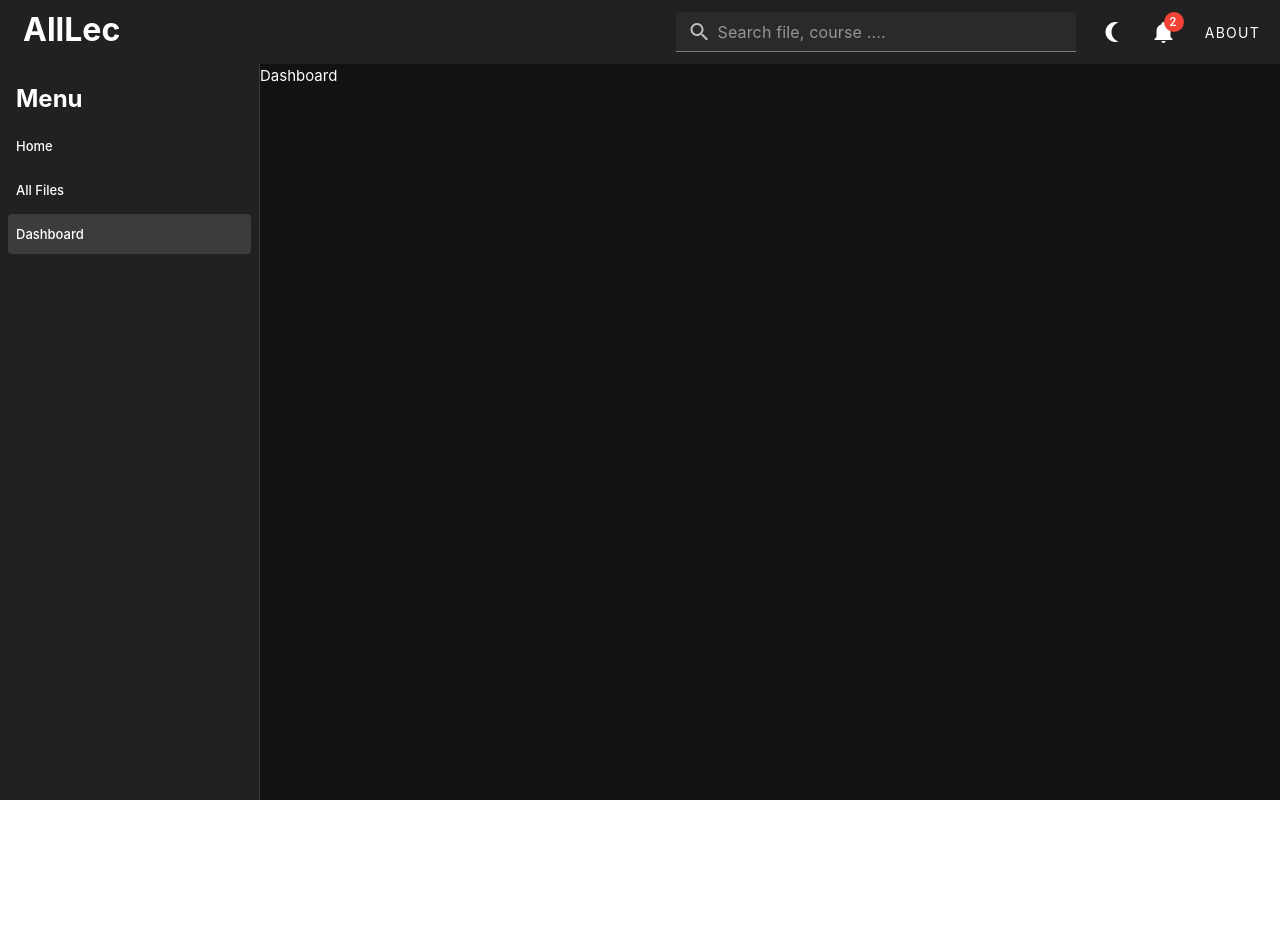
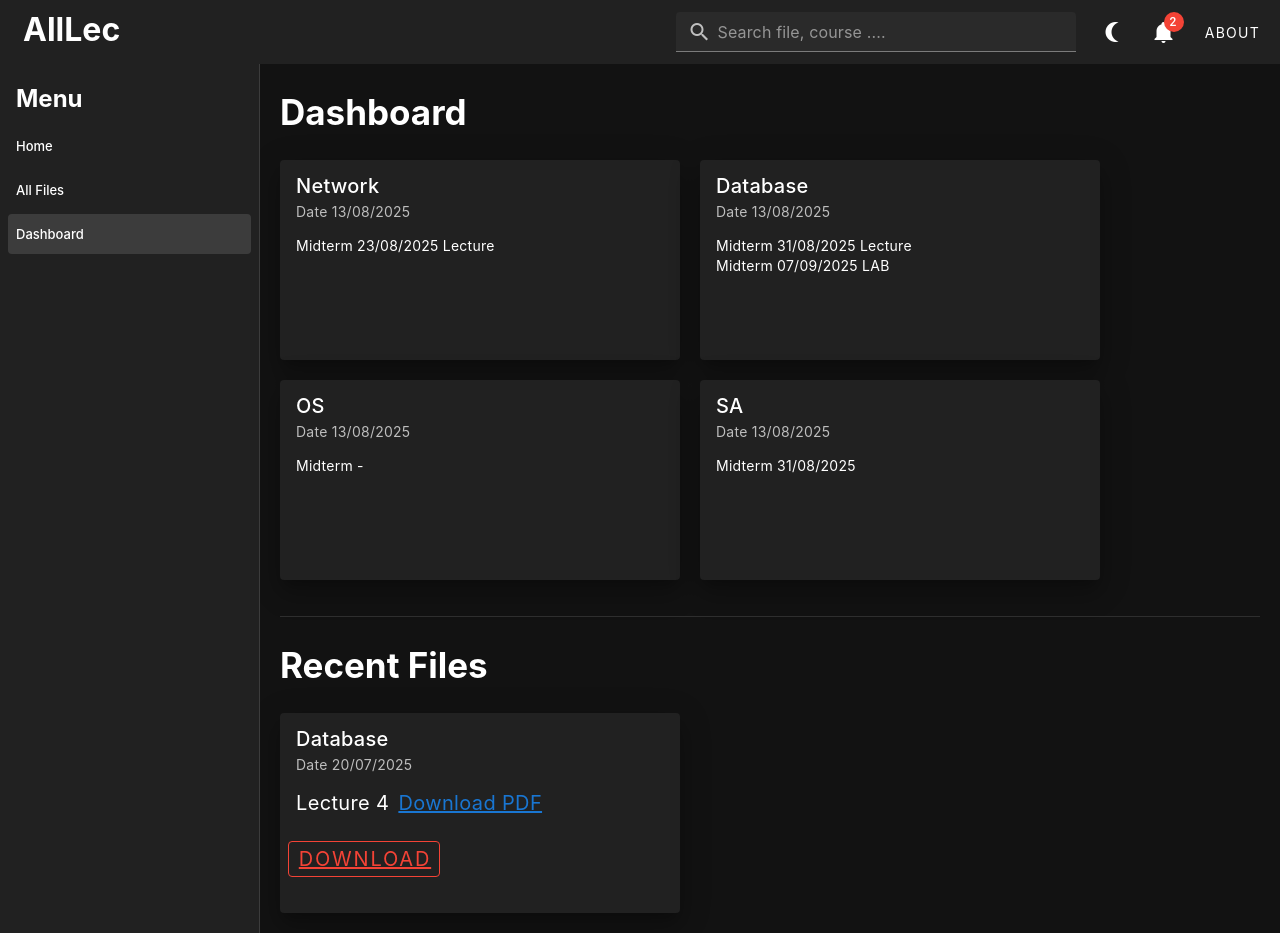
Before and after one commit to BecomeMyDiary/AllLec, a Vue app: page /dashboard in a window 1280 px wide. Before the commit the page ends 800 px from the top, so only its background shows below. Built offline with nearby package versions, Linux system fonts and the light colour scheme.

Commit message:
UpdateDashboard

```diff
--- a/src/pages/Dashboard.vue
+++ b/src/pages/Dashboard.vue
@@ -1,9 +1,128 @@
 <template>
-    <div>
+    <div style="font-size: 35px; font-weight: bold; margin-left: 20px; margin-top: 20px;">
         Dashboard
     </div>
+
+    <div class="container">
+      <v-card elevation="16" class="fixed-card">
+        <v-card-item>
+          <v-card-title>
+            Network
+          </v-card-title>
+          <v-card-subtitle>
+            Date 13/08/2025
+          </v-card-subtitle>
+        </v-card-item>
+        <v-card-text>
+          Midterm 23/08/2025 Lecture
+        </v-card-text>
+      </v-card>
+
+      <v-card elevation="16" class="fixed-card">
+        <v-card-item>
+          <v-card-title>
+            Database
+          </v-card-title>
+          <v-card-subtitle>
+            Date 13/08/2025
+          </v-card-subtitle>
+        </v-card-item>
+        <v-card-text>
+          Midterm 31/08/2025 Lecture <br>
+          Midterm 07/09/2025 LAB
+        </v-card-text>
+      </v-card>
+
+      <v-card elevation="16" class="fixed-card">
+        <v-card-item>
+          <v-card-title>
+            OS
+          </v-card-title>
+          <v-card-subtitle>
+            Date 13/08/2025
+          </v-card-subtitle>
+        </v-card-item>
+        <v-card-text>
+          Midterm -
+
+        </v-card-text>
+      </v-card>
+
+      <v-card elevation="16" max-width="500" class="fixed-card" >
+        <v-card-item>
+          <v-card-title>
+            SA
+          </v-card-title>
+          <v-card-subtitle>
+            Date 13/08/2025
+          </v-card-subtitle>
+        </v-card-item>
+        <v-card-text >
+          Midterm 31/08/2025
+
+        </v-card-text>
+      </v-card>
+    </div>
+
+    <v-divider class="my-4" style="margin: 20px;"></v-divider>
+
+    <div style="font-size: 35px; font-weight: bold; margin-left: 20px; margin-top: 20px;">
+        Recent Files
+    </div>
+
+    <div class="container">
+      <v-card elevation="16" class="fixed-card">
+        <v-card-item>
+          <v-card-title>
+            Database
+          </v-card-title>
+          <v-card-subtitle>
+            Date 20/07/2025
+          </v-card-subtitle>
+        </v-card-item>
+        <v-card-text style="font-size: 20px;">
+          Lecture 4
+          <a href="C:\Users\User\Desktop\cp\P2\Database\Lec\L04_EER_Model_student.pdf" download> Download PDF</a>
+        </v-card-text>
+      <v-card-actions>
+        <v-btn
+          color="red"
+          variant="outlined"
+          href="https://drive.google.com/file/d/1N2Dqk2MkGe9uB4eZ__F6K7ndm2_0mQv7/view"
+          target="_blank"
+          style="font-size: 20px;"
+        >
+          Download
+        </v-btn>
+
+
+
+      </v-card-actions>
+      </v-card>
+    </div>
+
 </template>
 
-<style>
+<style scoped>
+.container {
+  display: flex;
+  flex-direction: row; /* วางเป็นแนวนอน */
+  align-items: flex-start; /* จัดให้ชิดบน */
+  gap: 20px; /* เว้นช่องว่างระหว่างการ์ด */
+  padding: 20px; /* เว้นจากขอบ */
+  flex-wrap: wrap; /* ให้การ์ดตัดบรรทัดถ้าหน้าจอเล็ก */
+}
 
+a {
+  color: #1976d2;
+  text-decoration: underline;
+}
+
+a:hover {
+  color: #0d47a1;
+}
+.fixed-card {
+  min-height: 200px; /* หรือ height: 250px; ถ้าต้องการตายตัว */
+  min-width: 400px;
+}
 </style>
```
